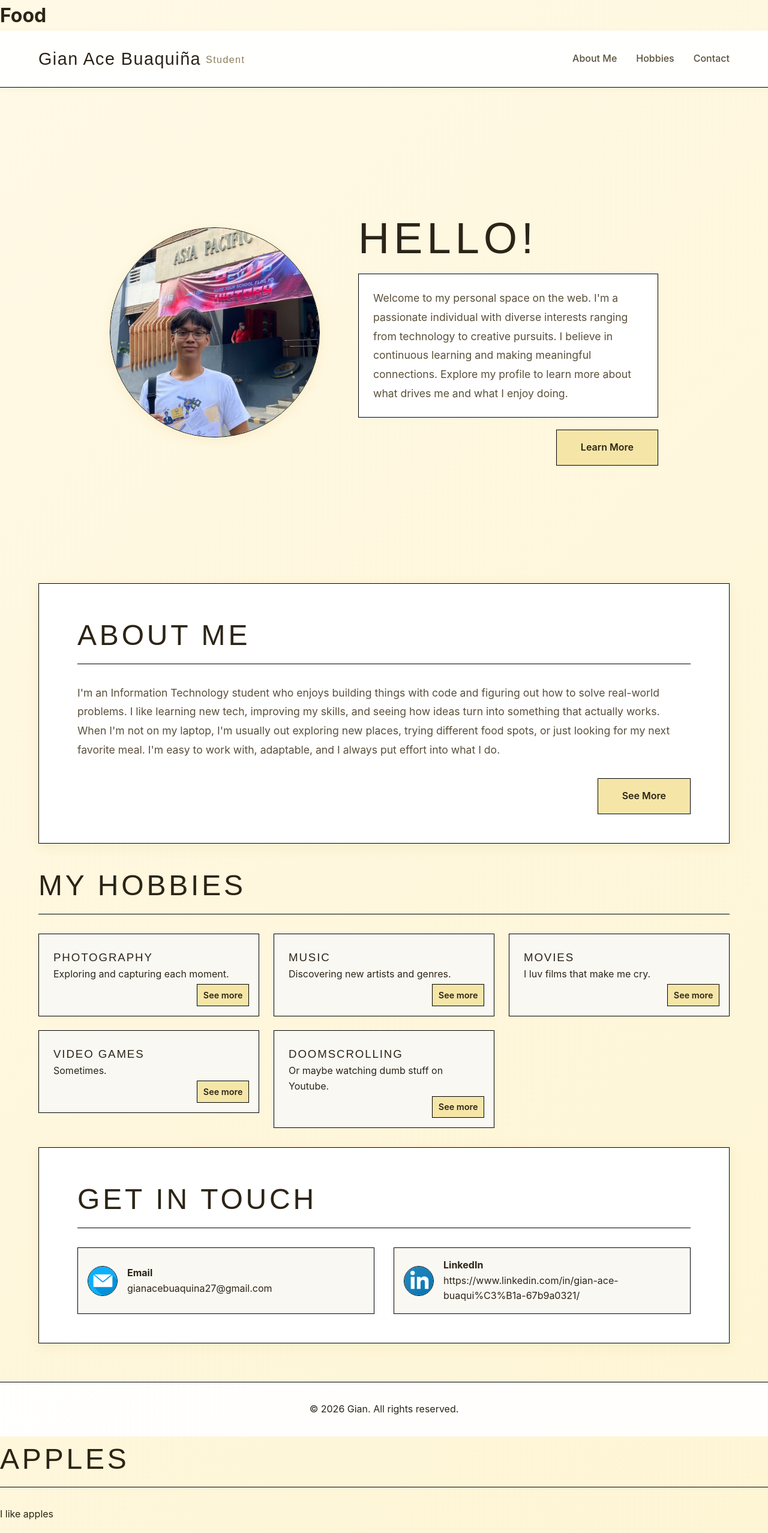
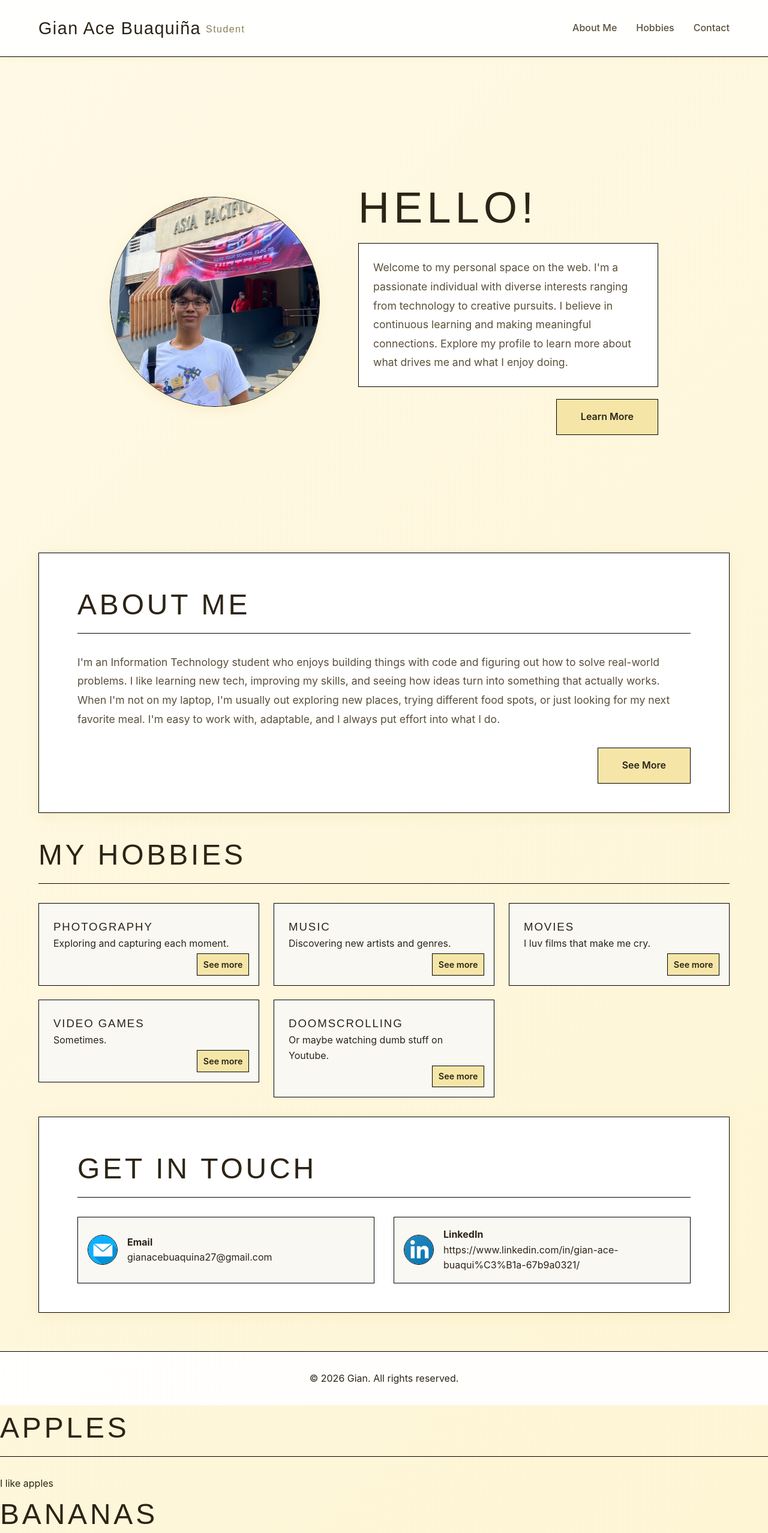
Before and after one commit to apcgsbuaquina/webprog-it241-vuejs, a Vue app in the folder firstsfc/: page / in a window 1280 px wide. Shown: the top 2555 px of the page at 60% size. Built offline with nearby package versions, Linux system fonts and the light colour scheme.

Commit message:
Wrap food items in a div for styling

```diff
--- a/firstsfc/src/App.vue
+++ b/firstsfc/src/App.vue
@@ -1,8 +1,9 @@
 <template>
-  <h1>Food</h1>
   <personal-profile/>
-  <food-item/>
-  <food-item2/>
+  <div class="foods">
+   <food-item/>
+   <food-item2/>
+  </div>
 </template>
 
 <script></script>
```
